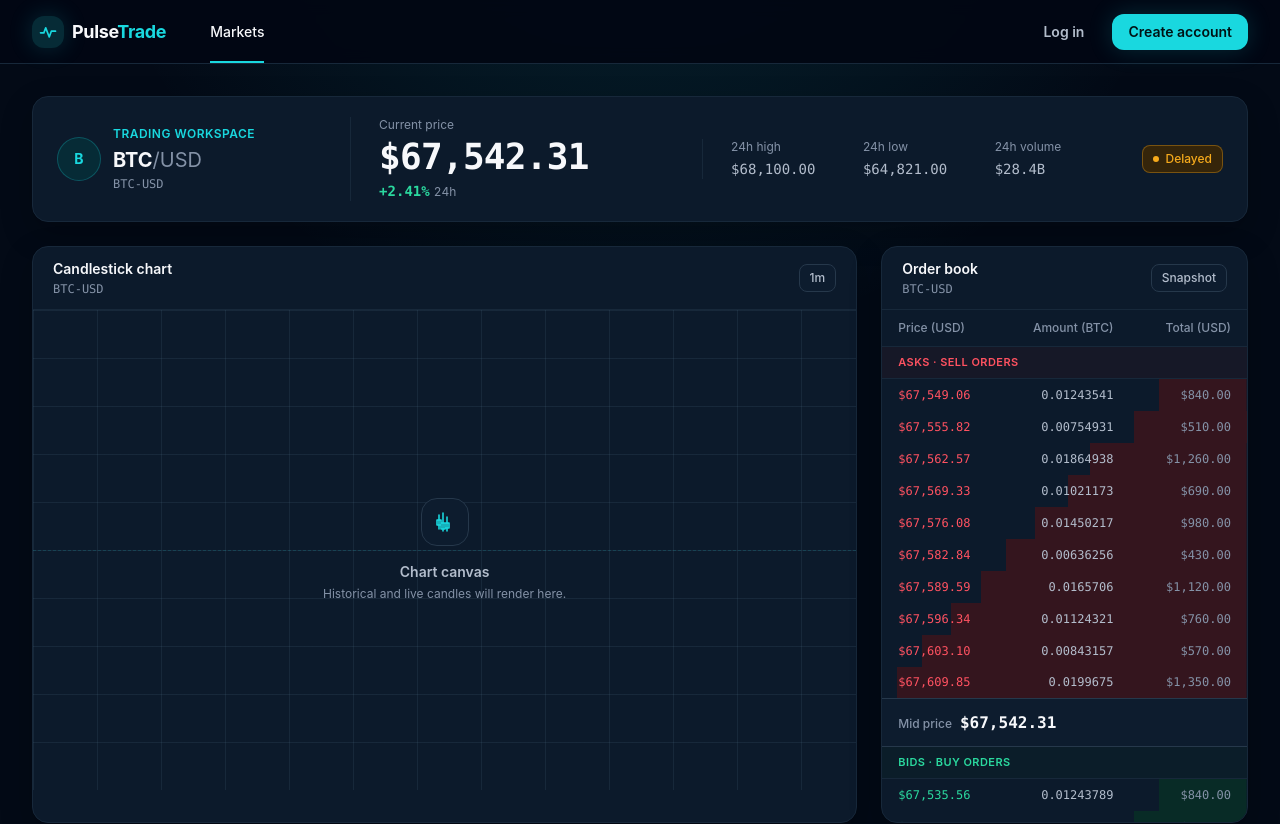
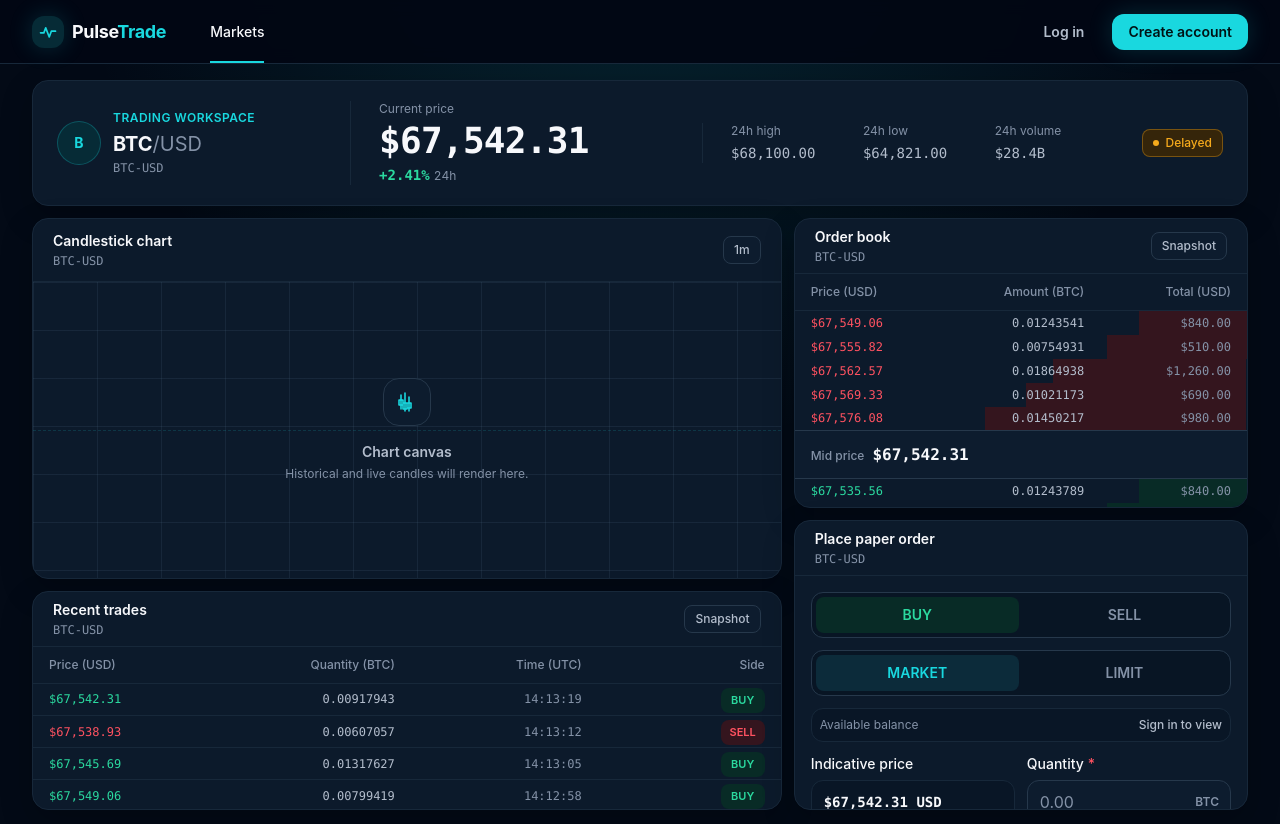
Before and after one commit to NhanPL/pulse-trade, a Next.js app in the folder apps/web/: page /trade/BTC-USD in a window 1280 px wide. Shown: the top 824 px of the page. Built offline with nearby package versions, Linux system fonts and the light colour scheme.

Commit message:
fix(trading): fit desktop workspace to viewport

```diff
--- a/apps/web/src/app/trade/[symbol]/page.tsx
+++ b/apps/web/src/app/trade/[symbol]/page.tsx
@@ -47,7 +47,7 @@ export default async function TradingPage({ params }: TradingPageProps) {
   }
 
   return (
-    <PageContainer className="space-y-6" data-market-symbol={market.symbol}>
+    <PageContainer className="space-y-3" data-market-symbol={market.symbol} spacing="compact">
       <TradingMarketHeader {...snapshot} />
       <TradingGrid
         chart={<ChartPanel symbol={market.symbol} />}
--- a/apps/web/src/features/trading/components/TradingGrid.tsx
+++ b/apps/web/src/features/trading/components/TradingGrid.tsx
@@ -10,13 +10,17 @@ export type TradingGridProps = {
 export function TradingGrid({ chart, orderBook, orderForm, recentTrades }: TradingGridProps) {
   return (
     <div
-      className="grid min-w-0 gap-6 [&>*]:min-w-0 lg:grid-cols-[minmax(0,1.8fr)_minmax(22rem,0.8fr)] lg:items-stretch"
+      className="grid min-w-0 gap-3 lg:h-[calc(100dvh-13rem)] lg:grid-cols-[minmax(0,1.65fr)_minmax(22rem,1fr)]"
       data-trading-grid
     >
-      {chart}
-      {orderBook}
-      {recentTrades}
-      {orderForm}
+      <div className="contents lg:grid lg:min-h-0 lg:grid-rows-[minmax(0,1.65fr)_minmax(0,1fr)] lg:gap-3">
+        <div className="order-1 min-h-0 min-w-0 [&>section]:h-full">{chart}</div>
+        <div className="order-3 min-h-0 min-w-0 [&>section]:h-full">{recentTrades}</div>
+      </div>
+      <div className="contents lg:grid lg:min-h-0 lg:grid-rows-2 lg:gap-3">
+        <div className="order-2 min-h-0 min-w-0 [&>section]:h-full">{orderBook}</div>
+        <div className="order-4 min-h-0 min-w-0 [&>section]:h-full">{orderForm}</div>
+      </div>
     </div>
   );
 }
--- a/apps/web/src/features/trading/components/chart/ChartPanel.tsx
+++ b/apps/web/src/features/trading/components/chart/ChartPanel.tsx
@@ -41,7 +41,7 @@ export function ChartPanel({ children, symbol, timeframe = "1m" }: ChartPanelPro
   return (
     <section
       aria-labelledby="chart-panel-title"
-      className="overflow-hidden rounded-xl border border-border-subtle bg-surface-elevated shadow-panel"
+      className="flex flex-col overflow-hidden rounded-xl border border-border-subtle bg-surface-elevated shadow-panel"
     >
       <header className="flex min-h-14 items-center justify-between gap-4 border-b border-border-subtle px-4 py-3 sm:px-5">
         <div className="min-w-0">
@@ -56,7 +56,7 @@ export function ChartPanel({ children, symbol, timeframe = "1m" }: ChartPanelPro
       </header>
 
       <div
-        className="relative h-80 min-w-0 overflow-hidden sm:h-[26rem] lg:h-[30rem]"
+        className="relative h-80 min-w-0 overflow-hidden sm:h-[26rem] lg:h-auto lg:min-h-0 lg:flex-1"
         data-chart-container={symbol}
         style={{
           backgroundImage:
--- a/apps/web/src/features/trading/components/order-book/OrderBook.tsx
+++ b/apps/web/src/features/trading/components/order-book/OrderBook.tsx
@@ -17,9 +17,9 @@ export function OrderBook({ baseAsset, midPrice, quoteAsset, symbol }: OrderBook
   return (
     <section
       aria-labelledby="order-book-title"
-      className="overflow-hidden rounded-xl border border-border-subtle bg-surface-elevated shadow-panel"
+      className="flex flex-col overflow-hidden rounded-xl border border-border-subtle bg-surface-elevated shadow-panel"
     >
-      <header className="flex min-h-14 items-center justify-between gap-4 border-b border-border-subtle px-4 py-3 sm:px-5">
+      <header className="flex min-h-14 items-center justify-between gap-4 border-b border-border-subtle px-4 py-3 sm:px-5 lg:min-h-12 lg:py-2">
         <div>
           <h2 id="order-book-title" className="text-sm font-semibold text-foreground">
             Order book
@@ -29,7 +29,7 @@ export function OrderBook({ baseAsset, midPrice, quoteAsset, symbol }: OrderBook
         <Badge variant="neutral">Snapshot</Badge>
       </header>
 
-      <div className="max-h-[32rem] overflow-y-auto">
+      <div className="max-h-[32rem] overflow-y-auto lg:min-h-0 lg:flex-1">
         <table className="w-full table-fixed border-collapse">
           <caption className="sr-only">
             Static {symbol} order-book preview with asks sorted ascending and bids sorted descending
@@ -47,16 +47,7 @@ export function OrderBook({ baseAsset, midPrice, quoteAsset, symbol }: OrderBook
               </th>
             </tr>
           </thead>
-          <tbody>
-            <tr className="h-8 border-b border-border-subtle bg-negative-subtle/25">
-              <th
-                className="px-4 text-left text-[0.6875rem] font-semibold uppercase tracking-wide text-negative"
-                colSpan={3}
-                scope="rowgroup"
-              >
-                Asks · Sell orders
-              </th>
-            </tr>
+          <tbody aria-label="Asks, sell orders">
             {preview.asks.map((level) => (
               <OrderBookLevelRow key={level.price} level={level} side="ask" />
             ))}
@@ -71,16 +62,7 @@ export function OrderBook({ baseAsset, midPrice, quoteAsset, symbol }: OrderBook
               </th>
             </tr>
           </tbody>
-          <tbody>
-            <tr className="h-8 border-b border-border-subtle bg-positive-subtle/25">
-              <th
-                className="px-4 text-left text-[0.6875rem] font-semibold uppercase tracking-wide text-positive"
-                colSpan={3}
-                scope="rowgroup"
-              >
-                Bids · Buy orders
-              </th>
-            </tr>
+          <tbody aria-label="Bids, buy orders">
             {preview.bids.map((level) => (
               <OrderBookLevelRow key={level.price} level={level} side="bid" />
             ))}
--- a/apps/web/src/features/trading/components/order-book/OrderBookLevelRow.tsx
+++ b/apps/web/src/features/trading/components/order-book/OrderBookLevelRow.tsx
@@ -24,7 +24,7 @@ export const OrderBookLevelRow = memo(function OrderBookLevelRow({
 
   return (
     <tr
-      className="h-8 transition-colors hover:bg-surface-hover/60"
+      className="h-8 transition-colors hover:bg-surface-hover/60 lg:h-6"
       style={{
         backgroundImage: `linear-gradient(${depthColor}, ${depthColor})`,
         backgroundPosition: "right",
--- a/apps/web/src/features/trading/components/order-book/order-book-preview.ts
+++ b/apps/web/src/features/trading/components/order-book/order-book-preview.ts
@@ -12,7 +12,7 @@ export type OrderBookPreview = {
   bids: readonly OrderBookPreviewLevel[];
 };
 
-const LEVEL_COUNT = 10;
+const LEVEL_COUNT = 5;
 const TARGET_NOTIONALS = [840, 510, 1260, 690, 980, 430, 1120, 760, 570, 1350] as const;
 const DEPTH_PERCENTAGES = [24, 31, 43, 49, 58, 66, 73, 81, 89, 96] as const;
 
--- a/apps/web/src/features/trading/components/order-form/OrderForm.tsx
+++ b/apps/web/src/features/trading/components/order-form/OrderForm.tsx
@@ -49,7 +49,7 @@ function SegmentedControl<TValue extends string>({
             <label
               key={option.value}
               className={classNames(
-                "relative flex min-h-10 cursor-pointer items-center justify-center rounded-md px-4 text-sm font-semibold transition-colors",
+                "relative flex min-h-10 cursor-pointer items-center justify-center rounded-md px-4 text-sm font-semibold transition-colors lg:min-h-9",
                 "has-focus-visible:outline-none has-focus-visible:ring-2 has-focus-visible:ring-focus",
                 selected
                   ? option.value === "BUY"
@@ -136,16 +136,19 @@ export function OrderForm({ baseAsset, currentPrice, quoteAsset, symbol }: Order
   return (
     <section
       aria-labelledby={`${formId}-title`}
-      className="overflow-hidden rounded-xl border border-border-subtle bg-surface-elevated shadow-panel"
+      className="flex flex-col overflow-hidden rounded-xl border border-border-subtle bg-surface-elevated shadow-panel"
     >
-      <header className="border-b border-border-subtle px-4 py-3 sm:px-5">
+      <header className="border-b border-border-subtle px-4 py-3 sm:px-5 lg:py-2">
         <h2 id={`${formId}-title`} className="text-sm font-semibold text-foreground">
           Place paper order
         </h2>
         <p className="mt-0.5 font-mono text-xs text-foreground-muted">{symbol}</p>
       </header>
 
-      <form className="grid gap-5 p-4 sm:p-5" onSubmit={handleSubmit}>
+      <form
+        className="grid gap-5 p-4 sm:p-5 lg:flex-1 lg:content-start lg:gap-3 lg:p-4"
+        onSubmit={handleSubmit}
+      >
         <SegmentedControl
           label="Order side"
           name={`${formId}-side`}
@@ -161,7 +164,7 @@ export function OrderForm({ baseAsset, currentPrice, quoteAsset, symbol }: Order
           value={type}
         />
 
-        <dl className="grid gap-2 rounded-lg border border-border-subtle bg-surface/65 p-3 text-xs">
+        <dl className="grid gap-2 rounded-lg border border-border-subtle bg-surface/65 p-3 text-xs lg:p-2">
           <div className="flex items-center justify-between gap-4">
             <dt className="text-foreground-muted">Available balance</dt>
             <dd className="font-medium text-foreground-secondary">Sign in to view</dd>
@@ -174,6 +177,7 @@ export function OrderForm({ baseAsset, currentPrice, quoteAsset, symbol }: Order
           ) : null}
         </dl>
 
+        <div className="grid gap-3 lg:grid-cols-2">
           {type === "LIMIT" ? (
             <Input
               inputMode="decimal"
@@ -188,11 +192,13 @@ export function OrderForm({ baseAsset, currentPrice, quoteAsset, symbol }: Order
               value={limitPrice}
             />
           ) : (
-          <div className="flex items-center justify-between gap-4 rounded-lg border border-border-subtle bg-surface/65 p-3">
-            <span className="text-xs text-foreground-muted">Indicative price</span>
+            <div className="grid gap-1.5">
+              <span className="text-sm font-medium text-foreground">Indicative price</span>
+              <div className="flex h-11 items-center rounded-lg border border-border-subtle bg-surface/65 px-3">
                 <span className="font-mono text-sm font-semibold tabular-nums text-foreground">
                   {formatMarketPrice(currentPrice)} {quoteAsset}
                 </span>
+              </div>
             </div>
           )}
 
@@ -209,8 +215,9 @@ export function OrderForm({ baseAsset, currentPrice, quoteAsset, symbol }: Order
             type="number"
             value={quantity}
           />
+        </div>
 
-        <div className="flex items-center justify-between gap-4 border-t border-border-subtle pt-4">
+        <div className="flex items-center justify-between gap-4 border-t border-border-subtle pt-4 lg:pt-3">
           <span className="text-sm text-foreground-muted">{estimateLabel}</span>
           <span className="font-mono text-sm font-semibold tabular-nums text-foreground">
             {estimate}
@@ -226,7 +233,7 @@ export function OrderForm({ baseAsset, currentPrice, quoteAsset, symbol }: Order
           Sign in to {side === "BUY" ? "buy" : "sell"} {baseAsset}
         </Button>
 
-        <p className="text-center text-xs leading-5 text-foreground-muted">
+        <p className="text-center text-xs leading-5 text-foreground-muted lg:sr-only">
           Paper trading only. Estimates use the displayed price; execution price and balances are
           validated by the server.
         </p>
--- a/apps/web/src/features/trading/components/recent-trades/RecentTradeRow.tsx
+++ b/apps/web/src/features/trading/components/recent-trades/RecentTradeRow.tsx
@@ -26,7 +26,7 @@ export const RecentTradeRow = memo(function RecentTradeRow({ trade }: RecentTrad
   const isBuy = trade.side === "BUY";
 
   return (
-    <tr className="h-10 border-b border-border-subtle last:border-b-0 hover:bg-surface-hover/60">
+    <tr className="h-10 border-b border-border-subtle last:border-b-0 hover:bg-surface-hover/60 lg:h-8">
       <td
         className={classNames(
           "px-4 font-mono text-xs font-medium tabular-nums",
--- a/apps/web/src/features/trading/components/recent-trades/RecentTrades.tsx
+++ b/apps/web/src/features/trading/components/recent-trades/RecentTrades.tsx
@@ -16,9 +16,9 @@ export function RecentTrades({ baseAsset, midPrice, quoteAsset, symbol }: Recent
   return (
     <section
       aria-labelledby="recent-trades-title"
-      className="overflow-hidden rounded-xl border border-border-subtle bg-surface-elevated shadow-panel"
+      className="flex flex-col overflow-hidden rounded-xl border border-border-subtle bg-surface-elevated shadow-panel"
     >
-      <header className="flex min-h-14 items-center justify-between gap-4 border-b border-border-subtle px-4 py-3 sm:px-5">
+      <header className="flex min-h-14 items-center justify-between gap-4 border-b border-border-subtle px-4 py-3 sm:px-5 lg:min-h-12 lg:py-2">
         <div>
           <h2 id="recent-trades-title" className="text-sm font-semibold text-foreground">
             Recent trades
@@ -28,7 +28,7 @@ export function RecentTrades({ baseAsset, midPrice, quoteAsset, symbol }: Recent
         <Badge variant="neutral">Snapshot</Badge>
       </header>
 
-      <div className="max-h-96 overflow-auto">
+      <div className="max-h-96 overflow-auto lg:min-h-0 lg:flex-1">
         <table className="w-full min-w-[28rem] table-fixed border-collapse">
           <caption className="sr-only">
             Static {symbol} recent trades preview, newest first; times shown in UTC
```
Lines whose indentation alone changed are shown as unchanged.
